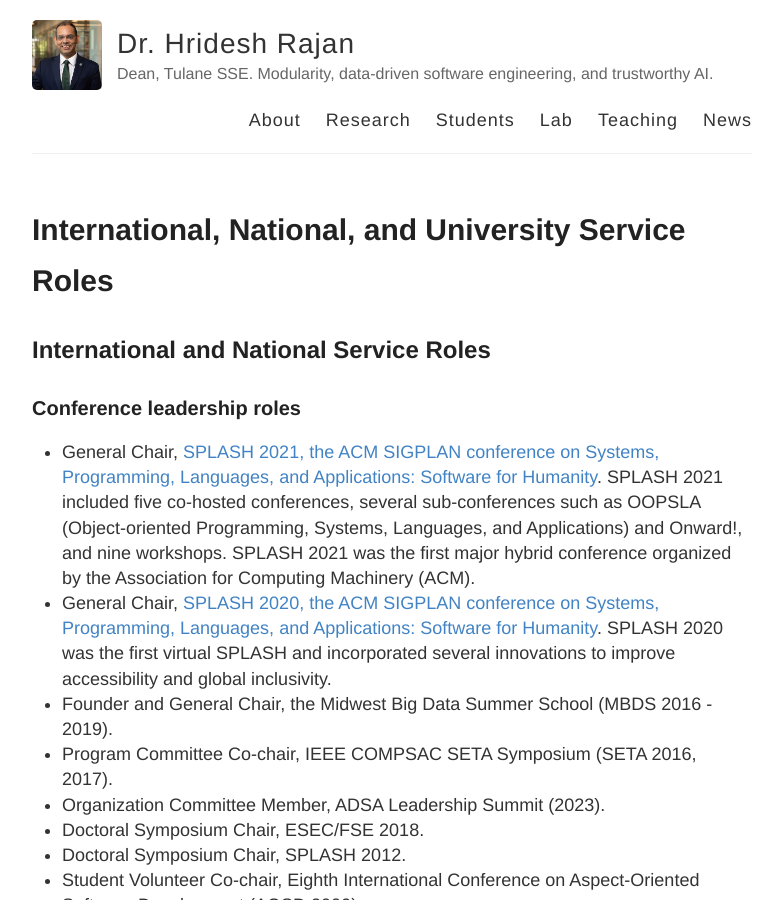
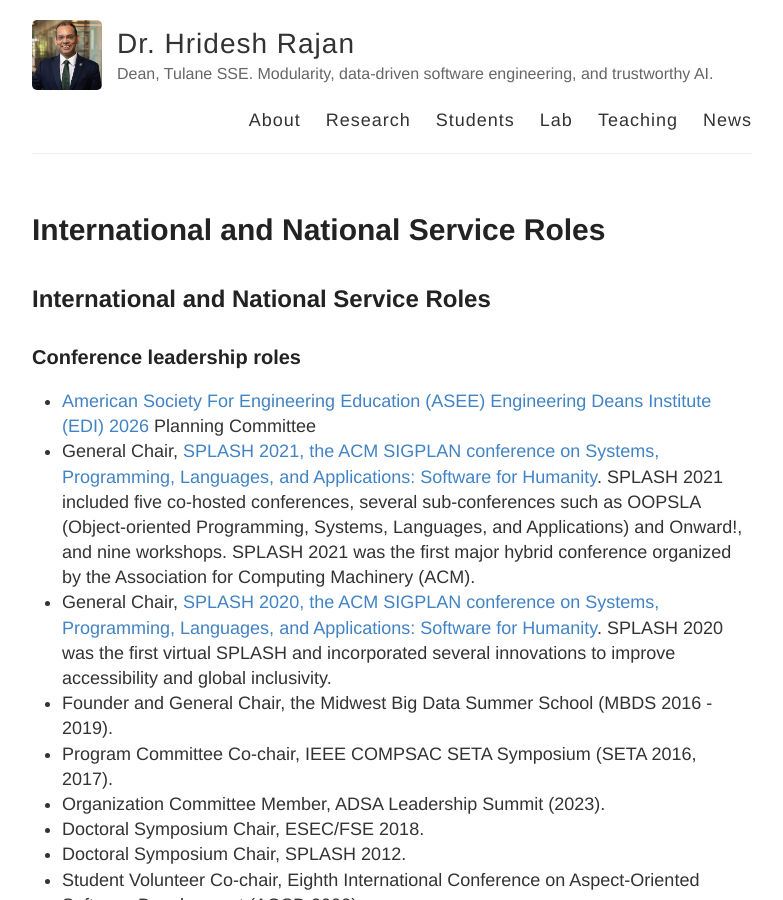
Before and after one commit to hridesh/hridesh.github.io, a Jekyll site: the page built from service.md, in a window 1280 px wide and 900 px high. Shown: the whole window, without its empty margins (248-1031 px from the left). Built offline with Jekyll 4.4.1, drawn with Linux system fonts in a browser that asks for light colours.

Commit message:
misc changes

```diff
--- a/service.md
+++ b/service.md
@@ -1,6 +1,6 @@
 ---
 layout: page
-title: International, National, and University Service Roles
+title: International and National Service Roles
 permalink: /service/
 ---
 
@@ -8,6 +8,7 @@ permalink: /service/
 
 ### Conference leadership roles
 
+- [American Society For Engineering Education (ASEE) Engineering Deans Institute (EDI) 2026](Journal of Systems and Software Special Issue on Software Engineering Technology and Applications) Planning Committee
 - General Chair, [SPLASH 2021, the ACM SIGPLAN conference on Systems, Programming, Languages, and Applications: Software for Humanity](https://2021.splashcon.org/). SPLASH 2021 included five co-hosted conferences, several sub-conferences such as OOPSLA (Object-oriented Programming, Systems, Languages, and Applications) and Onward!, and nine workshops. SPLASH 2021 was the first major hybrid conference organized by the Association for Computing Machinery (ACM).
 - General Chair, [SPLASH 2020, the ACM SIGPLAN conference on Systems, Programming, Languages, and Applications: Software for Humanity](https://2020.splashcon.org/). SPLASH 2020 was the first virtual SPLASH and incorporated
     several innovations to improve accessibility and global inclusivity.
```
